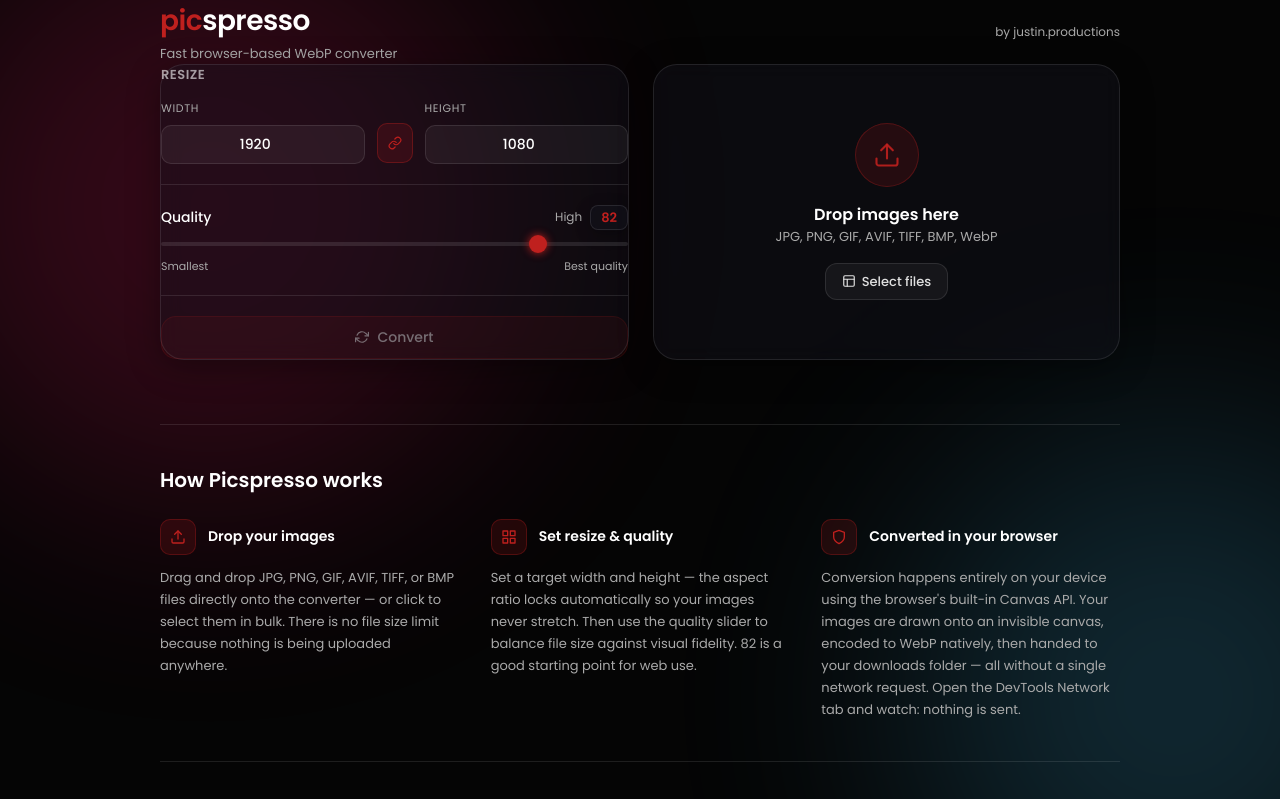
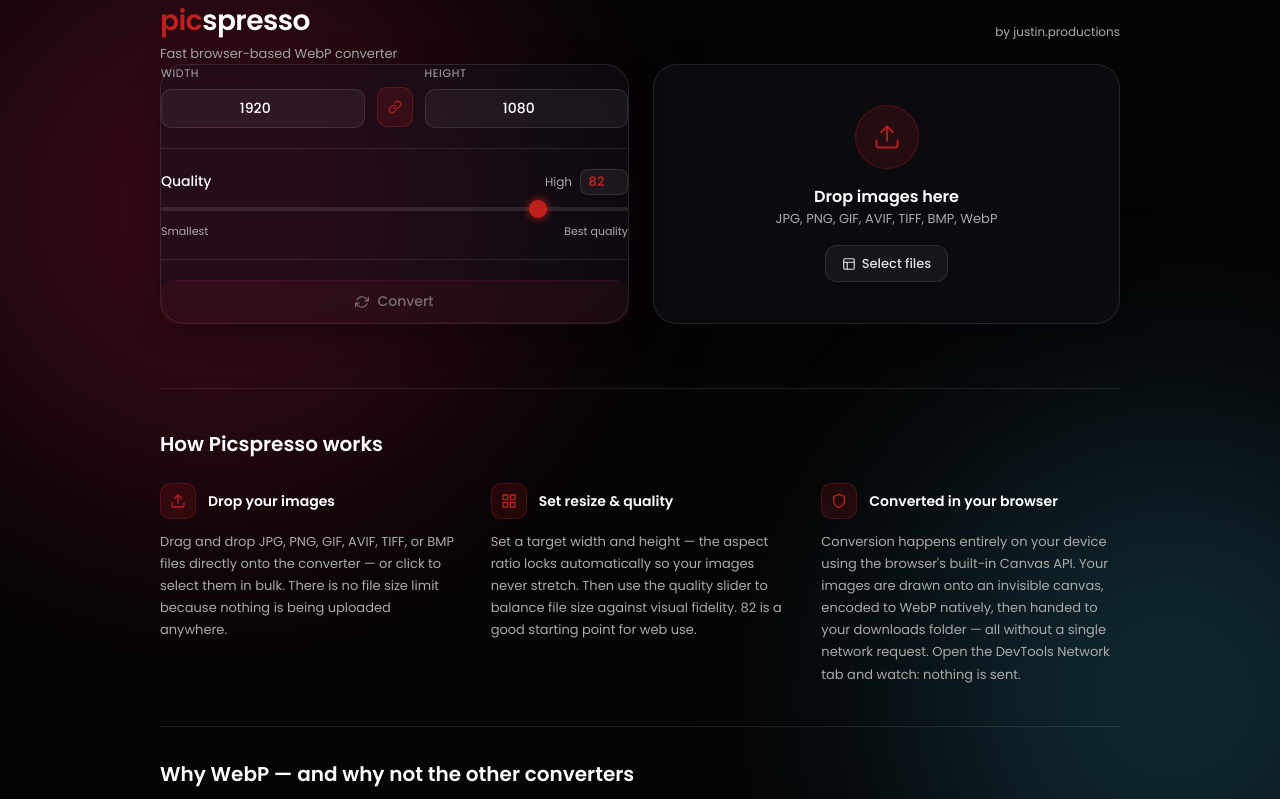
Before and after one commit to justinproductions/picspresso, a Next.js app: page / in a window 1280 px wide. Shown: the top 799 px of the page. Built offline with nearby package versions, Linux system fonts and the light colour scheme.

Commit message:
fix: quality value is now typeable, remove Resize title

```diff
--- a/components/QualitySlider.tsx
+++ b/components/QualitySlider.tsx
@@ -20,18 +20,30 @@
         <span style={{ color: "var(--heading)", fontSize: 14, fontWeight: 500 }}>Quality</span>
         <div className="flex items-center gap-2">
           <span style={{ color: "var(--muted)", fontSize: 12 }}>{qualityLabel(value)}</span>
-          <span
-            className="glass-sm"
+          <input
+            type="number"
+            min={0}
+            max={100}
+            value={value}
+            onChange={(e) => {
+              const n = Math.min(100, Math.max(0, Number(e.target.value) || 0));
+              onChange(n);
+            }}
             style={{
-              padding: "2px 10px",
+              background: "rgba(255,255,255,0.06)",
+              border: "1px solid rgba(255,255,255,0.1)",
+              borderRadius: 8,
+              width: 48,
+              padding: "2px 6px",
               fontSize: 13,
               fontWeight: 600,
               color: "var(--accent)",
-              borderRadius: 8,
+              textAlign: "center",
+              outline: "none",
+              fontFamily: "inherit",
             }}
-          >
-            {value}
-          </span>
+            onFocus={(e) => e.target.select()}
+          />
         </div>
       </div>
       <input
--- a/components/ResizeControls.tsx
+++ b/components/ResizeControls.tsx
@@ -40,8 +40,6 @@
 
   return (
     <div className="flex flex-col gap-4">
-      <span style={{ color: "var(--heading)", fontSize: 13, fontWeight: 600, letterSpacing: "0.04em", textTransform: "uppercase", opacity: 0.6 }}>Resize</span>
-
       <div className="flex items-end gap-3">
         {/* Width */}
         <div className="flex flex-col gap-2 flex-1">
```
